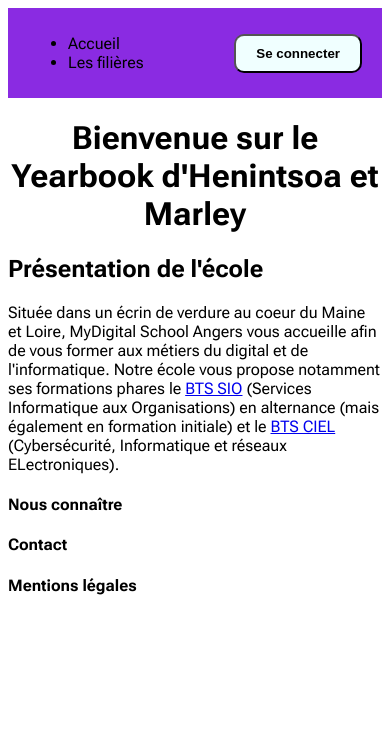
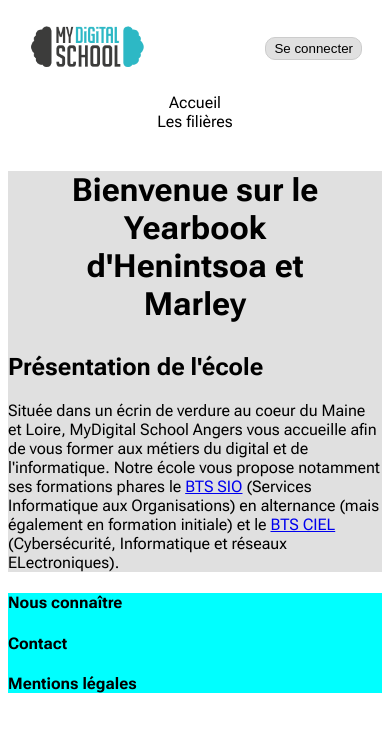
Before and after one commit to MarleyAvix/yearBook, a PHP site: page / in a window 390 px wide. Shown: the top 732 px of the page. Run offline with PHP 8.4, Linux system fonts and the light colour scheme.

Commit message:
Layout mobile header avec logo et bouton de connexion alignés

```diff
--- a/css/style.css
+++ b/css/style.css
@@ -2,12 +2,51 @@
     font-family: Roboto Flex ;
 }
 
+main {
+    background-color: #e0e0e0;
+}
+
 nav {
-background-color: #8a2be2;
 display: flex;
+flex-direction: column;
+align-items: center;
 justify-content: space-between;
-align-items: center;
 padding: 10px 20px;
+}
+
+.mobile-top-nav {
+    display: flex;
+    justify-content: space-between;
+    align-items: center;
+    width: 100%;
+}
+
+.logo {
+    max-width: 120px;
+}
+
+.logo img {
+    width: 100px;
+    height: auto;
+}
+
+.menu {
+    list-style-type: none;
+    padding: 0;
+    margin: 0;
+    margin-top: 15px;
+    width: 100%;
+    text-align: center;
+    display: flex;
+    flex-direction: column;
+    align-items: center;
+}
+
+.menu ul {
+    list-style-type: none;
+    padding: 0;
+    margin: 0;
+    width: 100%;
 }
 
 .dropdown {
@@ -19,7 +58,6 @@
     position: absolute;
     top: 100%;
     left: 0;
-    background-color: #f5f5dc;
     min-width: 150px;
     padding: 10px;
     z-index: 100;
@@ -31,11 +69,16 @@
 
 .connection-button {
 border-radius: 10px;
-padding: 10px 20px;
-background-color: azure;
-font-weight: bold;
+padding: 3px 8px;
+background-color: #e0e0e0;
+border: 1px solid #ccc;
 }
 
 .intro{
     text-align: center;
+    margin: 30px;
 }
+
+footer {
+    background-color: aqua;
+}
--- a/index.html
+++ b/index.html
@@ -14,19 +14,28 @@
 <body>
     <header>
         <nav>
-            <div class="menu">
-                <ul>
+            <div class="mobile-top-nav">
+                <div>
+                    <a href="index.html">
+                        <img src="assets/logoMDS.png" alt="MDS logo" class="logo"></img>
+                    </a>
+                </div>
+
+                <div>
+                    <button class="connection-button">Se connecter</button>
+                </div>
+            </div>
+
+            <div >
+                <ul class="menu">
                     <li><a>Accueil</a></li>
-                    <li class="dropdown"><a>Les filières</a>
-                        <ul class="dropdown-list">
+                    <li class="dropdown "><a>Les filières</a>
+                        <ul class="menu dropdown-list">
                             <li><a href="pages/ciel.html">BTS CIEL</a></li>
                             <li><a href="pages/sio.html">BTS SIO</a></li>
                         </ul>
                     </li>
                 </ul>
-            </div>
-            <div>
-                <button class="connection-button">Se connecter</button>
             </div>
         </nav>
     </header>
```
Also changed, not shown: assets/logoMDS.png (added).
